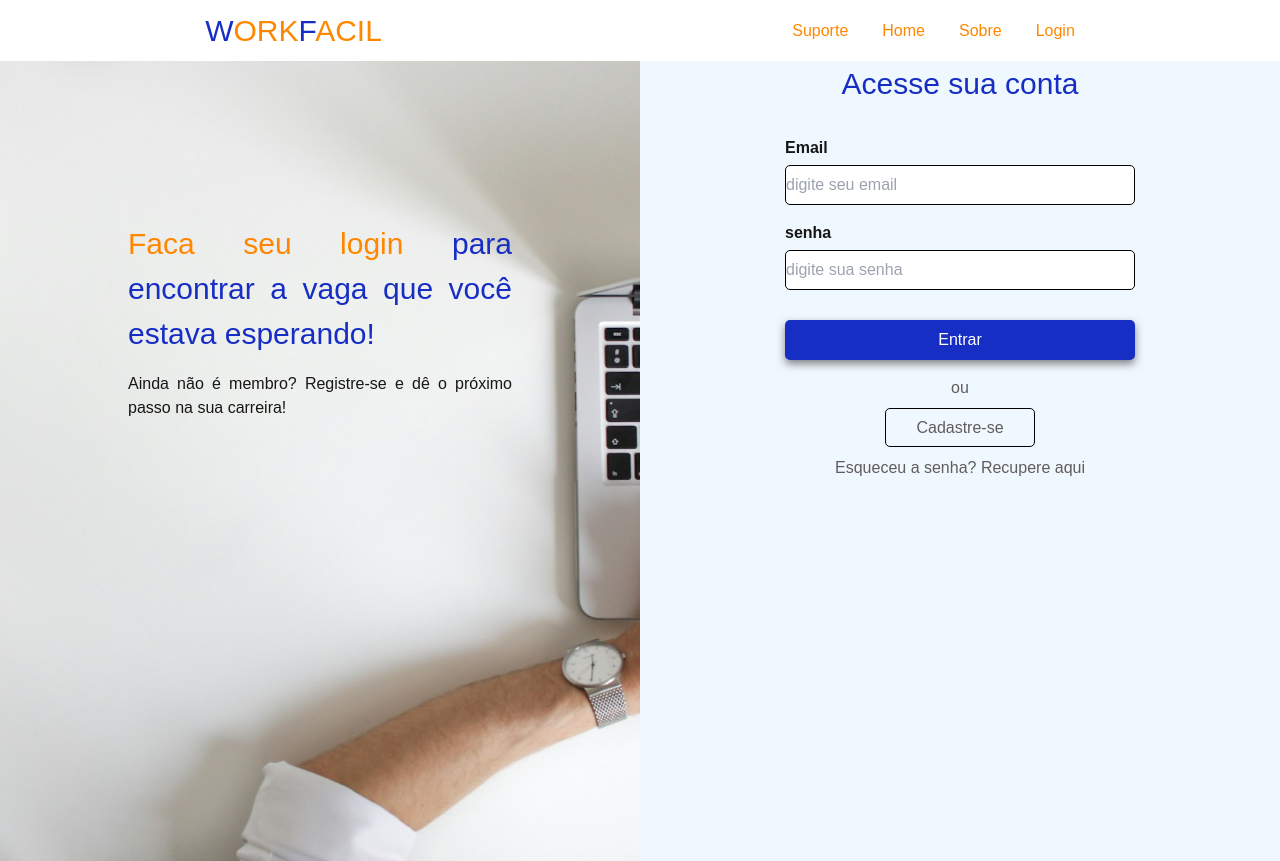
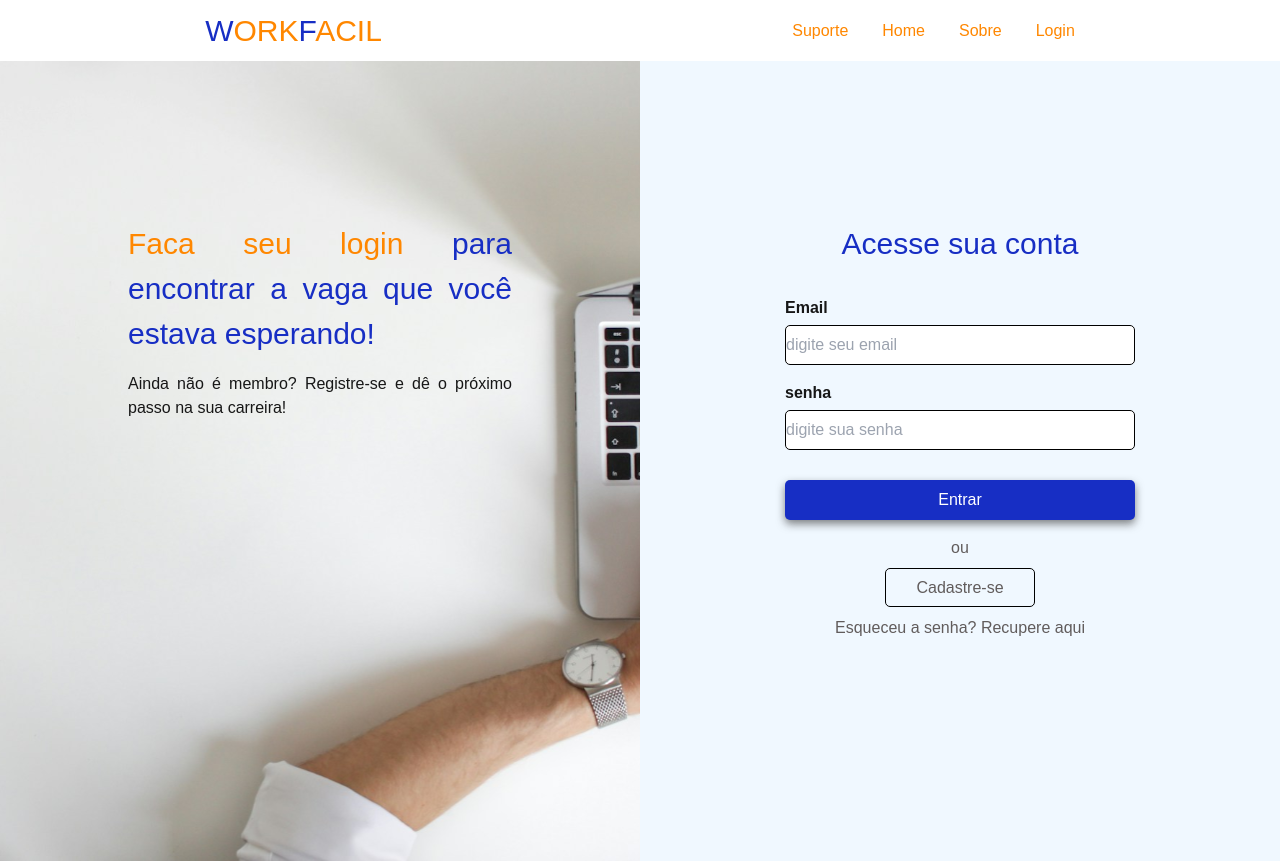
Before and after one commit to MariaClr/WorkFacil, a Next.js app: page /login in a window 1280 px wide. Built offline with nearby package versions, Linux system fonts and the light colour scheme.

Commit message:
"terminei o login"

```diff
--- a/src/app/components/Formulario-Login/Formulario.js
+++ b/src/app/components/Formulario-Login/Formulario.js
@@ -13,8 +13,8 @@ export default function FormularioLogin(){
 
             </aside>
             <section className="formularioLogin">
-                <div>
-                            <FormLogin/>
+                <div className="teste">
+                    <FormLogin/>
 
                 </div>
             </section>
--- a/src/app/components/Formulario-Login/login.css
+++ b/src/app/components/Formulario-Login/login.css
@@ -40,5 +40,7 @@
     .formularioLogin{
         background-color: aliceblue;
  }
-
+ .teste{
+    padding-top: 10rem;
+ }
 }
```
